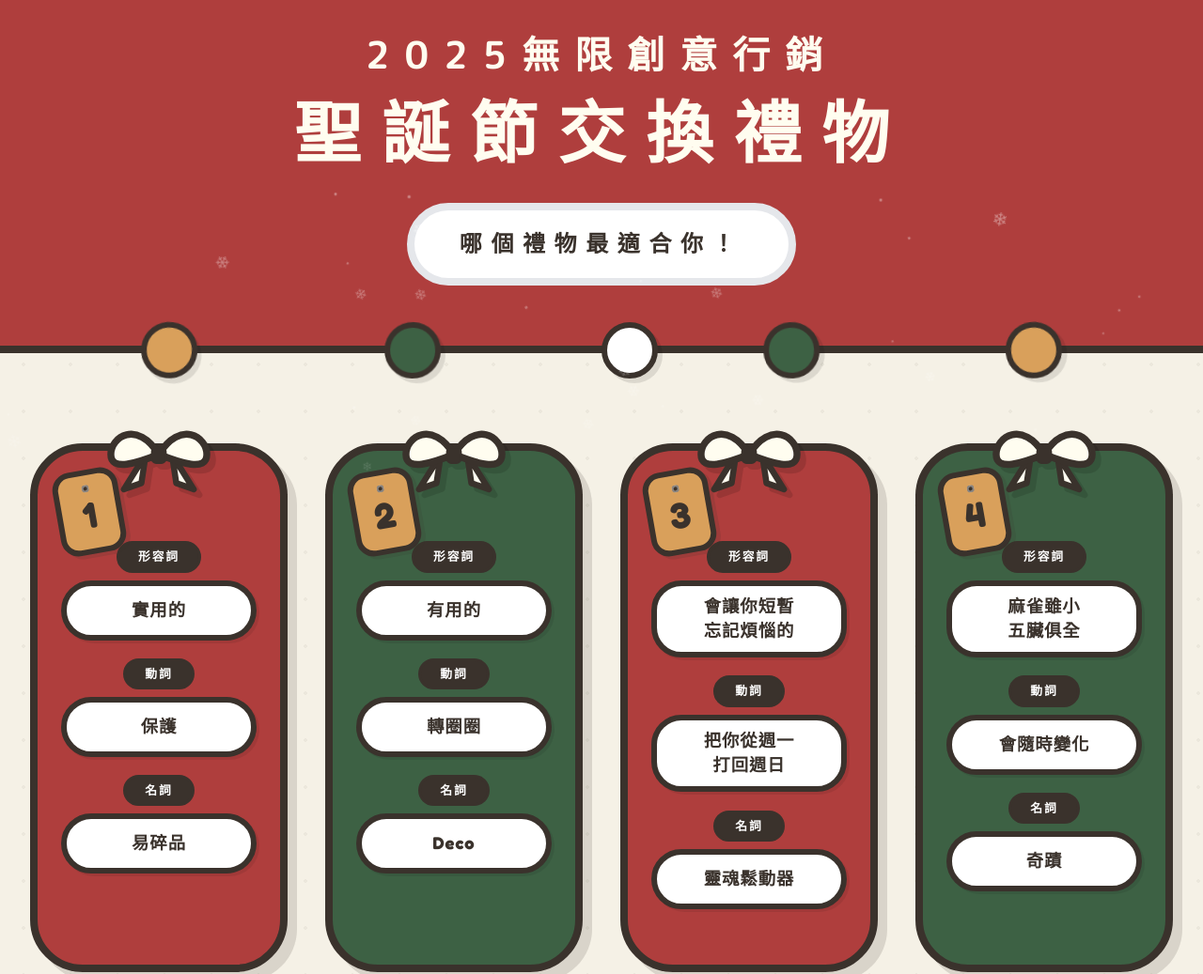
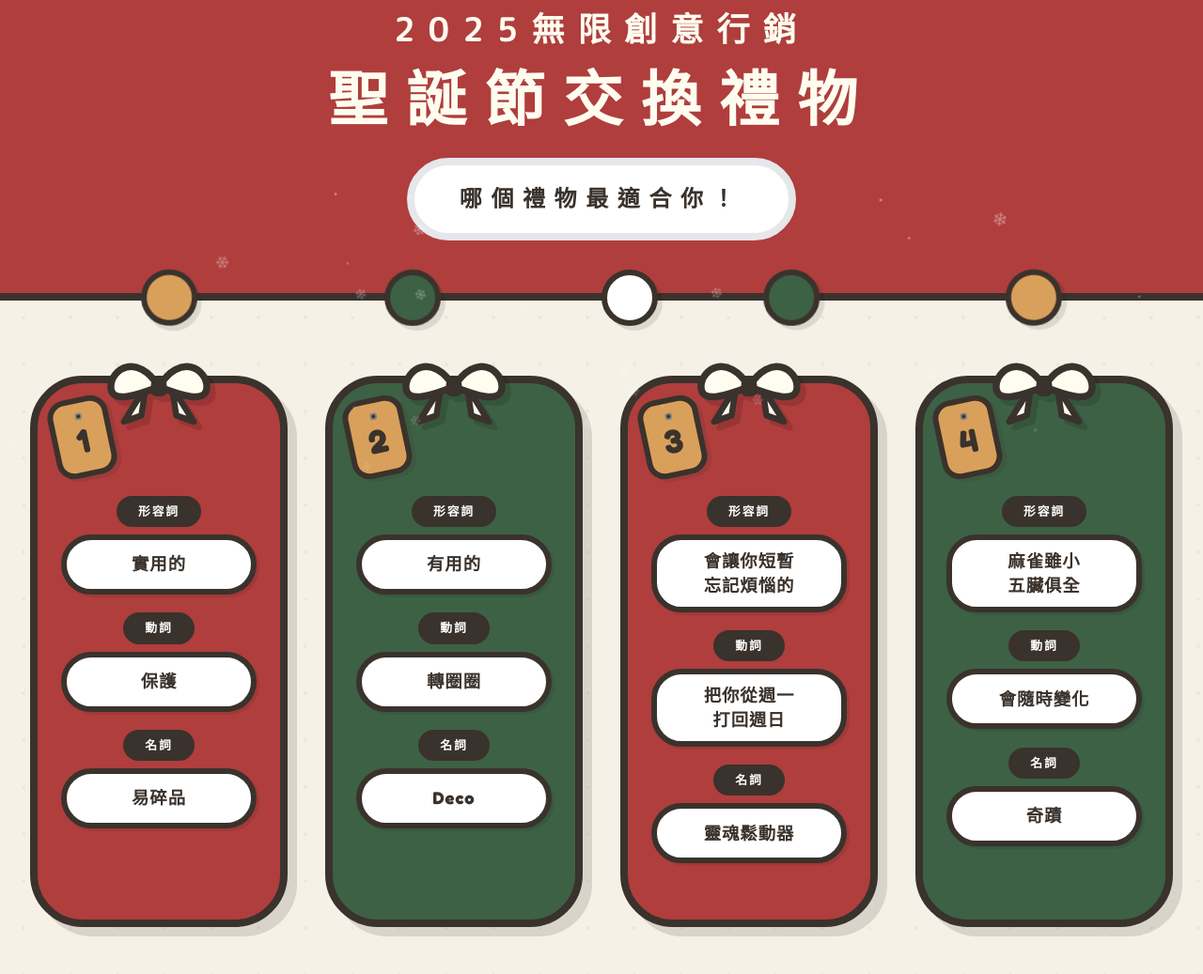
Before and after one commit to marketing-Jia/Xmas, a plain HTML site: page index.html in a window 1280 px wide. Shown: the part 237-1274 px from the top of the page at 94% size. Drawn offline with nearby package versions, Linux system fonts and the light colour scheme.

Commit message:
Update index.html

```diff
--- a/index.html
+++ b/index.html
@@ -56,15 +56,15 @@
             border-bottom: 2px solid rgba(58, 50, 44, 0.1);
         }
         .top-banner-img {
-            max-width: 220px; /* 縮小 Banner 尺寸 */
+            max-width: 200px; /* 稍微縮小 Logo 使整體更緊湊 */
             height: auto;
         }
 
-        /* 標題區域：縮減 padding 讓內容上移 */
+        /* 標題區域 */
         .festive-header {
             background-color: var(--color-red);
             border-bottom: 8px solid var(--color-dark);
-            padding: 4rem 1rem;
+            padding: 3.5rem 1rem; /* 縮減 Padding */
             text-align: center;
             position: relative;
         }
@@ -76,20 +76,20 @@
             text-shadow: none;
         }
         .header-line-1 {
-            font-size: clamp(1.5rem, 4vw, 2.5rem);
+            font-size: clamp(1.4rem, 4vw, 2.2rem);
             letter-spacing: 0.4em;
             display: block;
             margin-bottom: 0.5rem;
             line-height: 1.6;
         }
         .header-line-2 {
-            font-size: clamp(2rem, 7vw, 4.5rem);
+            font-size: clamp(1.8rem, 7vw, 4rem);
             letter-spacing: 0.3em;
             display: block;
             line-height: 1.2;
         }
 
-        /* 禮物卡片：調整寬度與縮小高度 */
+        /* 禮物卡片：調大 padding-top 以拉開文字與吊牌/蝴蝶結的距離 */
         .gift-box {
             border: 8px solid var(--color-dark);
             border-radius: 3.5rem;
@@ -97,12 +97,12 @@
             transition: all 0.4s cubic-bezier(0.175, 0.885, 0.32, 1.275);
             cursor: pointer;
             overflow: visible;
-            min-height: 460px; /* 從 520px 調降 */
+            min-height: 460px;
             width: 100%;
             display: flex;
             flex-direction: column;
             align-items: center;
-            padding: 6rem 1.2rem 2.5rem 1.2rem;
+            padding: 7.5rem 1.2rem 2.5rem 1.2rem; /* padding-top 從 6rem 增加到 7.5rem */
             z-index: 1;
             box-shadow: 10px 10px 0px rgba(58, 50, 44, 0.15);
             background-color: var(--color-white);
@@ -116,25 +116,25 @@
         .gift-red { background-color: var(--color-red); }
         .gift-green { background-color: var(--color-green); }
 
-        /* 吊牌標籤 */
+        /* 吊牌標籤：往角落移動一點，與蝴蝶結拉開距離 */
         .id-tag-container {
             position: absolute;
-            top: 20px;
-            left: 20px;
+            top: 15px; /* 稍微上移 */
+            left: 15px; /* 稍微左移 */
             z-index: 40;
-            transform: rotate(-10deg);
+            transform: rotate(-12deg);
         }
 
         .id-tag-body {
             background-color: var(--color-yellow);
             border: 6px solid var(--color-dark);
-            width: 70px;
-            height: 90px;
+            width: 65px; /* 稍微縮小寬度 */
+            height: 85px; /* 稍微縮小高度 */
             border-radius: 1.2rem;
             display: flex;
             align-items: flex-end;
             justify-content: center;
-            font-size: 2.4rem;
+            font-size: 2.2rem; /* 配合縮小尺寸調整字級 */
             font-weight: 700;
             color: var(--color-dark);
             box-shadow: 4px 4px 0px rgba(58, 50, 44, 0.15);
@@ -149,14 +149,14 @@
             top: 10px;
             left: 50%;
             transform: translateX(-50%);
-            width: 8px; /* 縮小孔洞 */
+            width: 8px;
             height: 8px;
             background-color: var(--color-dark);
             border-radius: 50%;
             border: 2px solid rgba(255,255,255,0.4);
         }
 
-        /* 內容區塊樣式：縮小文字與間距 */
+        /* 內容區塊樣式 */
         .info-item {
             width: 100%;
             margin-bottom: 1.2rem;
@@ -195,7 +195,7 @@
             letter-spacing: 0.05em;
         }
 
-        /* 已選取遮罩 */
+        /* 已選取遮罩：放大文字比例 */
         .claimed-overlay {
             position: absolute;
             top: 0;
@@ -218,17 +218,18 @@
             pointer-events: auto;
         }
         .status-badge {
-            font-size: 1.6rem;
+            font-size: 2.2rem; /* 文字比例放大 (原 1.6rem) */
             font-weight: 700;
             color: white;
             background-color: var(--color-red);
-            padding: 1rem 2.5rem;
+            padding: 1.2rem 3rem; /* 增加內距 */
             border-radius: 4rem;
             border: 5px solid white;
             box-shadow: 0 8px 20px rgba(0,0,0,0.4);
             letter-spacing: 0.25em;
             transform: scale(0.8);
             transition: transform 0.4s cubic-bezier(0.175, 0.885, 0.32, 1.275);
+            white-space: nowrap;
         }
         .is-claimed .status-badge {
             transform: scale(1);
@@ -287,7 +288,7 @@
             <span class="header-line-1">2025無限創意行銷</span>
             <span class="header-line-2">聖誕節交換禮物</span>
         </h1>
-        <div class="mt-8">
+        <div class="mt-6">
             <span class="text-lg md:text-2xl font-black bg-white text-dark px-12 py-5 rounded-full border-[8px] border-dark shadow-[12px 12px 0px rgba(0,0,0,0.15)] inline-block tracking-[0.4em]">
                 哪個禮物最適合你！
             </span>
@@ -300,8 +301,7 @@
         <div class="ornament bg-[#D9A05B] right-[12%]" style="animation-delay: -2s;"></div>
     </header>
 
-    <main class="max-w-7xl mx-auto px-8 mt-24 mb-16">
-        <!-- 調整間距確保標準比例下顯示完整 -->
+    <main class="max-w-7xl mx-auto px-8 mt-20 mb-16">
         <div id="gift-grid" class="grid grid-cols-1 sm:grid-cols-2 lg:grid-cols-3 xl:grid-cols-4 gap-x-10 gap-y-24 items-stretch">
             <!-- 內容由 JavaScript 動態生成 -->
         </div>
@@ -313,7 +313,7 @@
         </div>
     </main>
 
-    <footer class="bg-[#3A322C] text-[#F5F1E6] py-24 text-center border-t-8 border-[#D9A05B]">
+    <footer class="bg-[#3A322C] text-[#F5F1E6] py-20 text-center border-t-8 border-[#D9A05B]">
         <p class="text-3xl md:text-5xl font-bold tracking-[0.5em] uppercase opacity-90">Merry Christmas</p>
     </footer>
 
```
